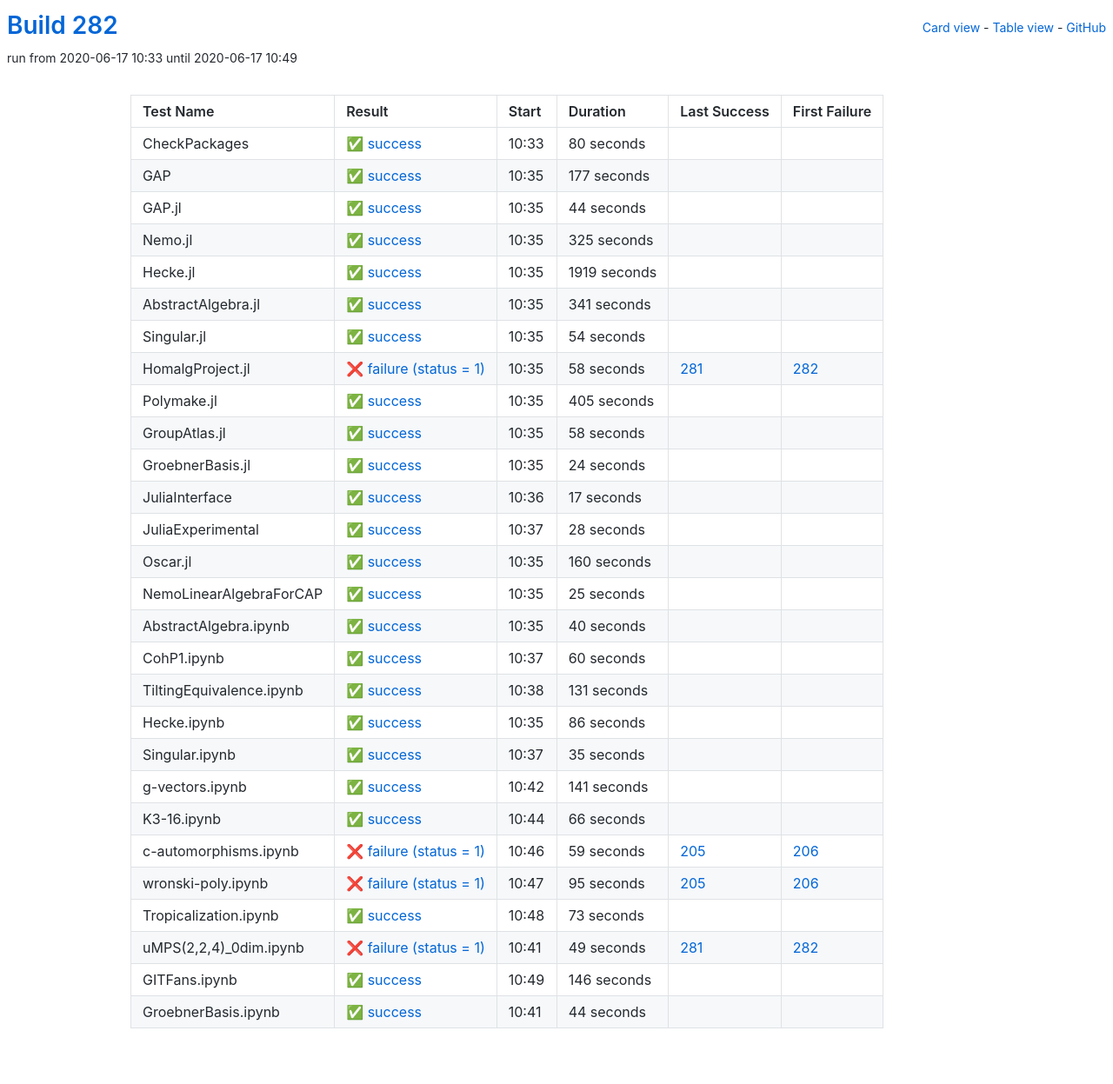
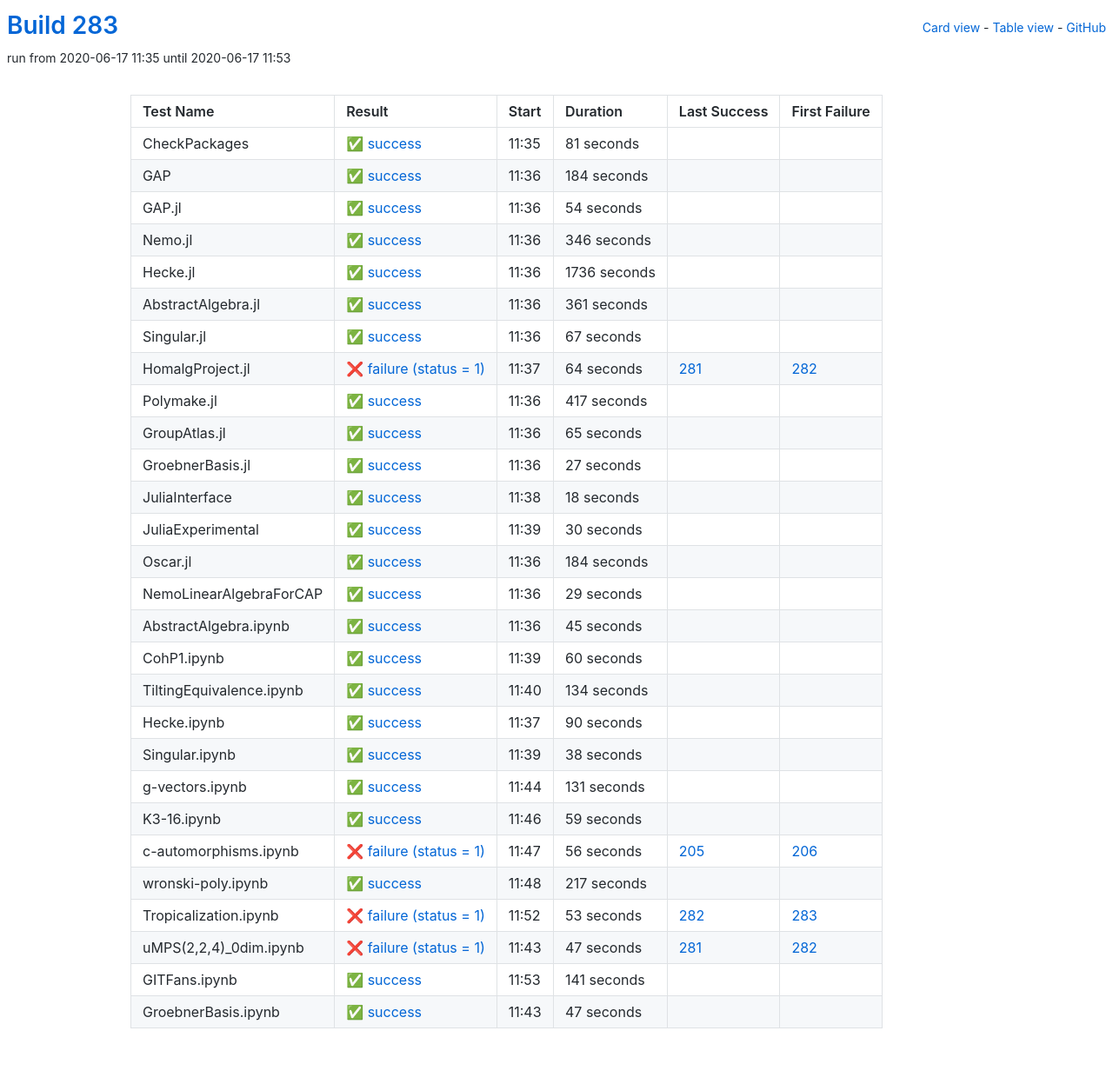
Before and after one commit to oscar-system/oscar-ci-status-stable, a Jekyll site: the page built from table.html, in a window 1280 px wide. Shown: the whole page at 87% size. Built offline with Jekyll 4.4.1, drawn with Linux system fonts in a browser that asks for light colours.

Commit message:
Build #283

```diff
--- a/_data/ci.yml
+++ b/_data/ci.yml
@@ -1,6 +1,6 @@
 ---
-build: 282
-build_url: https://oscarci.mathematik.uni-kl.de/job/oscar-stable/282/
+build: 283
+build_url: https://oscarci.mathematik.uni-kl.de/job/oscar-stable/283/
 job: oscar-stable
 organization: oscar-system
 repo: oscar-ci-status-stable
@@ -8,80 +8,32 @@ repourl: https://github.com/oscar-system/oscar-ci-status-stable
 tests:
 - name: CheckPackages
   id: checkpackages
-  log: https://oscarci.mathematik.uni-kl.de/job/oscar-stable/282/artifact/logs/build-282/CheckPackages.log
-  start: 2020-06-17 10:33
+  log: https://oscarci.mathematik.uni-kl.de/job/oscar-stable/283/artifact/logs/build-283/CheckPackages.log
+  start: 2020-06-17 11:35
   success: true
   exitcode: 0
   status: success
-  duration: 80
+  duration: 81
   last_success: false
   last_success_url:
   first_failure: false
   first_failure_url:
 - name: GAP
   id: gap
-  log: https://oscarci.mathematik.uni-kl.de/job/oscar-stable/282/artifact/logs/build-282/GAP.log
-  start: 2020-06-17 10:35
+  log: https://oscarci.mathematik.uni-kl.de/job/oscar-stable/283/artifact/logs/build-283/GAP.log
+  start: 2020-06-17 11:36
   success: true
   exitcode: 0
   status: success
-  duration: 177
+  duration: 184
   last_success: false
   last_success_url:
   first_failure: false
   first_failure_url:
 - name: GAP.jl
   id: gap-jl
-  log: https://oscarci.mathematik.uni-kl.de/job/oscar-stable/282/artifact/logs/build-282/GAP.jl.log
-  start: 2020-06-17 10:35
-  success: true
-  exitcode: 0
-  status: success
-  duration: 44
-  last_success: false
-  last_success_url:
-  first_failure: false
-  first_failure_url:
-- name: Nemo.jl
-  id: nemo-jl
-  log: https://oscarci.mathematik.uni-kl.de/job/oscar-stable/282/artifact/logs/build-282/Nemo.jl.log
-  start: 2020-06-17 10:35
-  success: true
-  exitcode: 0
-  status: success
-  duration: 325
-  last_success: false
-  last_success_url:
-  first_failure: false
-  first_failure_url:
-- name: Hecke.jl
-  id: hecke-jl
-  log: https://oscarci.mathematik.uni-kl.de/job/oscar-stable/282/artifact/logs/build-282/Hecke.jl.log
-  start: 2020-06-17 10:35
-  success: true
-  exitcode: 0
-  status: success
-  duration: 1919
-  last_success: false
-  last_success_url:
-  first_failure: false
-  first_failure_url:
-- name: AbstractAlgebra.jl
-  id: abstractalgebra-jl
-  log: https://oscarci.mathematik.uni-kl.de/job/oscar-stable/282/artifact/logs/build-282/AbstractAlgebra.jl.log
-  start: 2020-06-17 10:35
-  success: true
-  exitcode: 0
-  status: success
-  duration: 341
-  last_success: false
-  last_success_url:
-  first_failure: false
-  first_failure_url:
-- name: Singular.jl
-  id: singular-jl
-  log: https://oscarci.mathematik.uni-kl.de/job/oscar-stable/282/artifact/logs/build-282/Singular.jl.log
-  start: 2020-06-17 10:35
+  log: https://oscarci.mathematik.uni-kl.de/job/oscar-stable/283/artifact/logs/build-283/GAP.jl.log
+  start: 2020-06-17 11:36
   success: true
   exitcode: 0
   status: success
@@ -90,118 +42,166 @@ tests:
   last_success_url:
   first_failure: false
   first_failure_url:
+- name: Nemo.jl
+  id: nemo-jl
+  log: https://oscarci.mathematik.uni-kl.de/job/oscar-stable/283/artifact/logs/build-283/Nemo.jl.log
+  start: 2020-06-17 11:36
+  success: true
+  exitcode: 0
+  status: success
+  duration: 346
+  last_success: false
+  last_success_url:
+  first_failure: false
+  first_failure_url:
+- name: Hecke.jl
+  id: hecke-jl
+  log: https://oscarci.mathematik.uni-kl.de/job/oscar-stable/283/artifact/logs/build-283/Hecke.jl.log
+  start: 2020-06-17 11:36
+  success: true
+  exitcode: 0
+  status: success
+  duration: 1736
+  last_success: false
+  last_success_url:
+  first_failure: false
+  first_failure_url:
+- name: AbstractAlgebra.jl
+  id: abstractalgebra-jl
+  log: https://oscarci.mathematik.uni-kl.de/job/oscar-stable/283/artifact/logs/build-283/AbstractAlgebra.jl.log
+  start: 2020-06-17 11:36
+  success: true
+  exitcode: 0
+  status: success
+  duration: 361
+  last_success: false
+  last_success_url:
+  first_failure: false
+  first_failure_url:
+- name: Singular.jl
+  id: singular-jl
+  log: https://oscarci.mathematik.uni-kl.de/job/oscar-stable/283/artifact/logs/build-283/Singular.jl.log
+  start: 2020-06-17 11:36
+  success: true
+  exitcode: 0
+  status: success
+  duration: 67
+  last_success: false
+  last_success_url:
+  first_failure: false
+  first_failure_url:
 - name: HomalgProject.jl
   id: homalgproject-jl
-  log: https://oscarci.mathematik.uni-kl.de/job/oscar-stable/282/artifact/logs/build-282/HomalgProject.jl.log
-  start: 2020-06-17 10:35
+  log: https://oscarci.mathematik.uni-kl.de/job/oscar-stable/283/artifact/logs/build-283/HomalgProject.jl.log
+  start: 2020-06-17 11:37
   success: false
   exitcode: 1
   status: failure
-  duration: 58
+  duration: 64
   last_success: 281
   last_success_url: https://oscarci.mathematik.uni-kl.de/job/oscar-stable/281/
   first_failure: 282
   first_failure_url: https://oscarci.mathematik.uni-kl.de/job/oscar-stable/282/
 - name: Polymake.jl
   id: polymake-jl
-  log: https://oscarci.mathematik.uni-kl.de/job/oscar-stable/282/artifact/logs/build-282/Polymake.jl.log
-  start: 2020-06-17 10:35
+  log: https://oscarci.mathematik.uni-kl.de/job/oscar-stable/283/artifact/logs/build-283/Polymake.jl.log
+  start: 2020-06-17 11:36
   success: true
   exitcode: 0
   status: success
-  duration: 405
+  duration: 417
   last_success: false
   last_success_url:
   first_failure: false
   first_failure_url:
 - name: GroupAtlas.jl
   id: groupatlas-jl
-  log: https://oscarci.mathematik.uni-kl.de/job/oscar-stable/282/artifact/logs/build-282/GroupAtlas.jl.log
-  start: 2020-06-17 10:35
+  log: https://oscarci.mathematik.uni-kl.de/job/oscar-stable/283/artifact/logs/build-283/GroupAtlas.jl.log
+  start: 2020-06-17 11:36
   success: true
   exitcode: 0
   status: success
-  duration: 58
+  duration: 65
   last_success: false
   last_success_url:
   first_failure: false
   first_failure_url:
 - name: GroebnerBasis.jl
   id: groebnerbasis-jl
-  log: https://oscarci.mathematik.uni-kl.de/job/oscar-stable/282/artifact/logs/build-282/GroebnerBasis.jl.log
-  start: 2020-06-17 10:35
+  log: https://oscarci.mathematik.uni-kl.de/job/oscar-stable/283/artifact/logs/build-283/GroebnerBasis.jl.log
+  start: 2020-06-17 11:36
   success: true
   exitcode: 0
   status: success
-  duration: 24
+  duration: 27
   last_success: false
   last_success_url:
   first_failure: false
   first_failure_url:
 - name: JuliaInterface
   id: juliainterface
-  log: https://oscarci.mathematik.uni-kl.de/job/oscar-stable/282/artifact/logs/build-282/JuliaInterface.log
-  start: 2020-06-17 10:36
+  log: https://oscarci.mathematik.uni-kl.de/job/oscar-stable/283/artifact/logs/build-283/JuliaInterface.log
+  start: 2020-06-17 11:38
   success: true
   exitcode: 0
   status: success
-  duration: 17
+  duration: 18
   last_success: false
   last_success_url:
   first_failure: false
   first_failure_url:
 - name: JuliaExperimental
   id: juliaexperimental
-  log: https://oscarci.mathematik.uni-kl.de/job/oscar-stable/282/artifact/logs/build-282/JuliaExperimental.log
-  start: 2020-06-17 10:37
+  log: https://oscarci.mathematik.uni-kl.de/job/oscar-stable/283/artifact/logs/build-283/JuliaExperimental.log
+  start: 2020-06-17 11:39
   success: true
   exitcode: 0
   status: success
-  duration: 28
+  duration: 30
   last_success: false
   last_success_url:
   first_failure: false
   first_failure_url:
 - name: Oscar.jl
   id: oscar-jl
-  log: https://oscarci.mathematik.uni-kl.de/job/oscar-stable/282/artifact/logs/build-282/Oscar.jl.log
-  start: 2020-06-17 10:35
+  log: https://oscarci.mathematik.uni-kl.de/job/oscar-stable/283/artifact/logs/build-283/Oscar.jl.log
+  start: 2020-06-17 11:36
   success: true
   exitcode: 0
   status: success
-  duration: 160
+  duration: 184
   last_success: false
   last_success_url:
   first_failure: false
   first_failure_url:
 - name: NemoLinearAlgebraForCAP
   id: nemolinearalgebraforcap
-  log: https://oscarci.mathematik.uni-kl.de/job/oscar-stable/282/artifact/logs/build-282/NemoLinearAlgebraForCAP.log
-  start: 2020-06-17 10:35
+  log: https://oscarci.mathematik.uni-kl.de/job/oscar-stable/283/artifact/logs/build-283/NemoLinearAlgebraForCAP.log
+  start: 2020-06-17 11:36
   success: true
   exitcode: 0
   status: success
-  duration: 25
+  duration: 29
   last_success: false
   last_success_url:
   first_failure: false
   first_failure_url:
 - name: AbstractAlgebra.ipynb
   id: abstractalgebra-ipynb
-  log: https://oscarci.mathematik.uni-kl.de/job/oscar-stable/282/artifact/logs/build-282/AbstractAlgebra.ipynb.log
-  start: 2020-06-17 10:35
+  log: https://oscarci.mathematik.uni-kl.de/job/oscar-stable/283/artifact/logs/build-283/AbstractAlgebra.ipynb.log
+  start: 2020-06-17 11:36
   success: true
   exitcode: 0
   status: success
-  duration: 40
+  duration: 45
   last_success: false
   last_success_url:
   first_failure: false
   first_failure_url:
 - name: CohP1.ipynb
   id: cohp1-ipynb
-  log: https://oscarci.mathematik.uni-kl.de/job/oscar-stable/282/artifact/logs/build-282/CohP1.ipynb.log
-  start: 2020-06-17 10:37
+  log: https://oscarci.mathematik.uni-kl.de/job/oscar-stable/283/artifact/logs/build-283/CohP1.ipynb.log
+  start: 2020-06-17 11:39
   success: true
   exitcode: 0
   status: success
@@ -212,8 +212,44 @@ tests:
   first_failure_url:
 - name: TiltingEquivalence.ipynb
   id: tiltingequivalence-ipynb
-  log: https://oscarci.mathematik.uni-kl.de/job/oscar-stable/282/artifact/logs/build-282/TiltingEquivalence.ipynb.log
-  start: 2020-06-17 10:38
+  log: https://oscarci.mathematik.uni-kl.de/job/oscar-stable/283/artifact/logs/build-283/TiltingEquivalence.ipynb.log
+  start: 2020-06-17 11:40
+  success: true
+  exitcode: 0
+  status: success
+  duration: 134
+  last_success: false
+  last_success_url:
+  first_failure: false
+  first_failure_url:
+- name: Hecke.ipynb
+  id: hecke-ipynb
+  log: https://oscarci.mathematik.uni-kl.de/job/oscar-stable/283/artifact/logs/build-283/Hecke.ipynb.log
+  start: 2020-06-17 11:37
+  success: true
+  exitcode: 0
+  status: success
+  duration: 90
+  last_success: false
+  last_success_url:
+  first_failure: false
+  first_failure_url:
+- name: Singular.ipynb
+  id: singular-ipynb
+  log: https://oscarci.mathematik.uni-kl.de/job/oscar-stable/283/artifact/logs/build-283/Singular.ipynb.log
+  start: 2020-06-17 11:39
+  success: true
+  exitcode: 0
+  status: success
+  duration: 38
+  last_success: false
+  last_success_url:
+  first_failure: false
+  first_failure_url:
+- name: g-vectors.ipynb
+  id: g-vectors-ipynb
+  log: https://oscarci.mathematik.uni-kl.de/job/oscar-stable/283/artifact/logs/build-283/g-vectors.ipynb.log
+  start: 2020-06-17 11:44
   success: true
   exitcode: 0
   status: success
@@ -222,34 +258,70 @@ tests:
   last_success_url:
   first_failure: false
   first_failure_url:
-- name: Hecke.ipynb
-  id: hecke-ipynb
-  log: https://oscarci.mathematik.uni-kl.de/job/oscar-stable/282/artifact/logs/build-282/Hecke.ipynb.log
-  start: 2020-06-17 10:35
+- name: K3-16.ipynb
+  id: k3-16-ipynb
+  log: https://oscarci.mathematik.uni-kl.de/job/oscar-stable/283/artifact/logs/build-283/K3-16.ipynb.log
+  start: 2020-06-17 11:46
   success: true
   exitcode: 0
   status: success
-  duration: 86
+  duration: 59
   last_success: false
   last_success_url:
   first_failure: false
   first_failure_url:
-- name: Singular.ipynb
-  id: singular-ipynb
-  log: https://oscarci.mathematik.uni-kl.de/job/oscar-stable/282/artifact/logs/build-282/Singular.ipynb.log
-  start: 2020-06-17 10:37
+- name: c-automorphisms.ipynb
+  id: c-automorphisms-ipynb
+  log: https://oscarci.mathematik.uni-kl.de/job/oscar-stable/283/artifact/logs/build-283/c-automorphisms.ipynb.log
+  start: 2020-06-17 11:47
+  success: false
+  exitcode: 1
+  status: failure
+  duration: 56
+  last_success: 205
+  last_success_url: https://oscarci.mathematik.uni-kl.de/job/oscar-stable/205/
+  first_failure: 206
+  first_failure_url: https://oscarci.mathematik.uni-kl.de/job/oscar-stable/206/
+- name: wronski-poly.ipynb
+  id: wronski-poly-ipynb
+  log: https://oscarci.mathematik.uni-kl.de/job/oscar-stable/283/artifact/logs/build-283/wronski-poly.ipynb.log
+  start: 2020-06-17 11:48
   success: true
   exitcode: 0
   status: success
-  duration: 35
+  duration: 217
   last_success: false
   last_success_url:
   first_failure: false
   first_failure_url:
-- name: g-vectors.ipynb
-  id: g-vectors-ipynb
-  log: https://oscarci.mathematik.uni-kl.de/job/oscar-stable/282/artifact/logs/build-282/g-vectors.ipynb.log
-  start: 2020-06-17 10:42
+- name: Tropicalization.ipynb
+  id: tropicalization-ipynb
+  log: https://oscarci.mathematik.uni-kl.de/job/oscar-stable/283/artifact/logs/build-283/Tropicalization.ipynb.log
+  start: 2020-06-17 11:52
+  success: false
+  exitcode: 1
+  status: failure
+  duration: 53
+  last_success: 282
+  last_success_url: https://oscarci.mathematik.uni-kl.de/job/oscar-stable/282/
+  first_failure: 283
+  first_failure_url: https://oscarci.mathematik.uni-kl.de/job/oscar-stable/283/
+- name: uMPS(2,2,4)_0dim.ipynb
+  id: umps-2-2-4-0dim-ipynb
+  log: https://oscarci.mathematik.uni-kl.de/job/oscar-stable/283/artifact/logs/build-283/uMPS-2-2-4-_0dim.ipynb.log
+  start: 2020-06-17 11:43
+  success: false
+  exitcode: 1
+  status: failure
+  duration: 47
+  last_success: 281
+  last_success_url: https://oscarci.mathematik.uni-kl.de/job/oscar-stable/281/
+  first_failure: 282
+  first_failure_url: https://oscarci.mathematik.uni-kl.de/job/oscar-stable/282/
+- name: GITFans.ipynb
+  id: gitfans-ipynb
+  log: https://oscarci.mathematik.uni-kl.de/job/oscar-stable/283/artifact/logs/build-283/GITFans.ipynb.log
+  start: 2020-06-17 11:53
   success: true
   exitcode: 0
   status: success
@@ -258,87 +330,15 @@ tests:
   last_success_url:
   first_failure: false
   first_failure_url:
-- name: K3-16.ipynb
-  id: k3-16-ipynb
-  log: https://oscarci.mathematik.uni-kl.de/job/oscar-stable/282/artifact/logs/build-282/K3-16.ipynb.log
-  start: 2020-06-17 10:44
+- name: GroebnerBasis.ipynb
+  id: groebnerbasis-ipynb
+  log: https://oscarci.mathematik.uni-kl.de/job/oscar-stable/283/artifact/logs/build-283/GroebnerBasis.ipynb.log
+  start: 2020-06-17 11:43
   success: true
   exitcode: 0
   status: success
-  duration: 66
+  duration: 47
   last_success: false
   last_success_url:
   first_failure: false
   first_failure_url:
-- name: c-automorphisms.ipynb
-  id: c-automorphisms-ipynb
-  log: https://oscarci.mathematik.uni-kl.de/job/oscar-stable/282/artifact/logs/build-282/c-automorphisms.ipynb.log
-  start: 2020-06-17 10:46
-  success: false
-  exitcode: 1
-  status: failure
-  duration: 59
-  last_success: 205
-  last_success_url: https://oscarci.mathematik.uni-kl.de/job/oscar-stable/205/
-  first_failure: 206
-  first_failure_url: https://oscarci.mathematik.uni-kl.de/job/oscar-stable/206/
-- name: wronski-poly.ipynb
-  id: wronski-poly-ipynb
-  log: https://oscarci.mathematik.uni-kl.de/job/oscar-stable/282/artifact/logs/build-282/wronski-poly.ipynb.log
-  start: 2020-06-17 10:47
-  success: false
-  exitcode: 1
-  status: failure
-  duration: 95
-  last_success: 205
-  last_success_url: https://oscarci.mathematik.uni-kl.de/job/oscar-stable/205/
-  first_failure: 206
-  first_failure_url: https://oscarci.mathematik.uni-kl.de/job/oscar-stable/206/
-- name: Tropicalization.ipynb
-  id: tropicalization-ipynb
-  log: https://oscarci.mathematik.uni-kl.de/job/oscar-stable/282/artifact/logs/build-282/Tropicalization.ipynb.log
-  start: 2020-06-17 10:48
-  success: true
-  exitcode: 0
-  status: success
-  duration: 73
-  last_success: false
-  last_success_url:
-  first_failure: false
-  first_failure_url:
-- name: uMPS(2,2,4)_0dim.ipynb
-  id: umps-2-2-4-0dim-ipynb
-  log: https://oscarci.mathematik.uni-kl.de/job/oscar-stable/282/artifact/logs/build-282/uMPS-2-2-4-_0dim.ipynb.log
-  start: 2020-06-17 10:41
-  success: false
-  exitcode: 1
-  status: failure
-  duration: 49
-  last_success: 281
-  last_success_url: https://oscarci.mathematik.uni-kl.de/job/oscar-stable/281/
-  first_failure: 282
-  first_failure_url: https://oscarci.mathematik.uni-kl.de/job/oscar-stable/282/
-- name: GITFans.ipynb
-  id: gitfans-ipynb
-  log: https://oscarci.mathematik.uni-kl.de/job/oscar-stable/282/artifact/logs/build-282/GITFans.ipynb.log
-  start: 2020-06-17 10:49
-  success: true
-  exitcode: 0
-  status: success
-  duration: 146
-  last_success: false
-  last_success_url:
-  first_failure: false
-  first_failure_url:
-- name: GroebnerBasis.ipynb
-  id: groebnerbasis-ipynb
-  log: https://oscarci.mathematik.uni-kl.de/job/oscar-stable/282/artifact/logs/build-282/GroebnerBasis.ipynb.log
-  start: 2020-06-17 10:41
-  success: true
-  exitcode: 0
-  status: success
-  duration: 44
-  last_success: false
-  last_success_url:
-  first_failure: false
-  first_failure_url:
```
Also changed, not shown: README.md.
